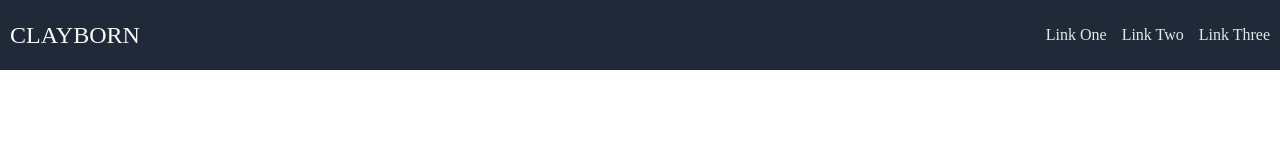
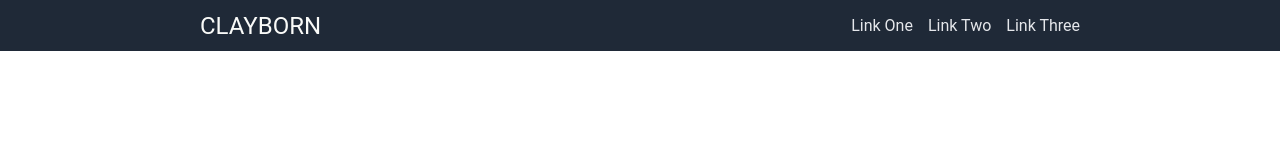
Before and after one commit to mannbmx/Landing-Page, a plain HTML site: page index.html in a window 1280 px wide. Drawn offline with Linux system fonts and the light colour scheme.

Commit message:
Created header

```diff
--- a/styles.css
+++ b/styles.css
@@ -9,8 +9,9 @@ body {
     justify-content: space-between;
     padding: 10px;
     margin: 0;
+    padding: 0 200px;
     background-color: #1F2937;
-    font: roboto;
+    font-family: roboto;
 }
 
 .logo{
@@ -18,6 +19,7 @@ body {
     font-size: 24px;
     color: #F9FAF8;
     align-self: center;
+    font: roboto;
 }
 
 a {
```
